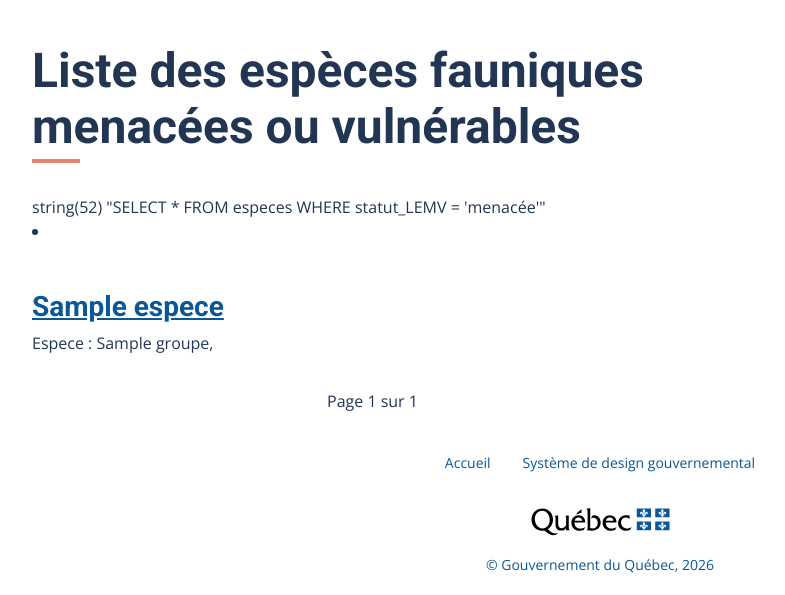
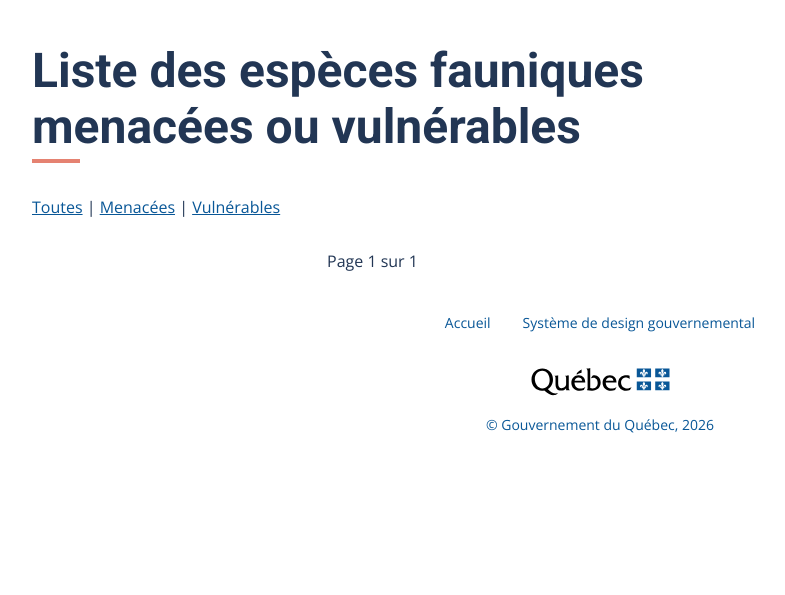
Before and after one commit to EG-1000/p1-objectif-biodiversite, a PHP site: the page made by especes/index.php in a window 1280 px wide. Shown: the part 165-760 px from the top of the page, without its empty margins (40-825 px from the left). Run offline with PHP 8.4, Linux system fonts and the light colour scheme; tables that the repository leaves empty or names only in its code hold one stand-in row (values such as "Sample post").

Commit message:
navigation si espece menace ou vulnerable ou tout statut

```diff
--- a/especes/index.php
+++ b/especes/index.php
@@ -72,30 +72,20 @@ $enregistrementDepart = $strIdPage * $nbEspeceParPage;
         <div class="qc-container">
             <h1 class="qc-mb-4">Liste des espèces fauniques menacées ou vulnérables</h1>
             <section>
-                <?php
-                if (isset($_GET['statut_LEMV'])) {
-                    $statut = $_GET['statut_LEMV'];
-                } else {
-                    $statut = '';
-                }
-                $strIdEspece = isset($_GET['id_espece']) ? (int) $_GET['id_espece'] : 0;
-                $strStatut = $statut;
-                $strrequetestatut = "SELECT * FROM especes WHERE statut_LEMV = 'menacée'";
-                var_dump($strrequetestatut);
-                $resultatStatut = $pdoConnexion->query($strrequetestatut);
-                $sectionStatut = $resultatStatut->fetchAll(PDO::FETCH_ASSOC);
-                $resultatStatut->closeCursor();
-                for ($i = 0; $i < count($sectionStatut); $i++) {
-                    echo "<a href='index.php?id=" . $sectionStatut[$i]["id"] . "'>"
-                        . $sectionStatut[$i]["nom_francais"] . "</a><br>";
-                }
-                ?>
+                <a href="index.php">Toutes</a> |
+                <a href="index.php?statut_LEMV=menacée">Menacées</a> |
+                <a href="index.php?statut_LEMV=vulnérable">Vulnérables</a>
 
 
             </section>
             <?php
-            $strRequeteespece = "SELECT especes.id AS id_espece, nom_scientifique, nom_francais, statut_LEMV FROM especes ORDER BY nom_francais
-            LIMIT " . $enregistrementDepart . ', ' . $nbEspeceParPage;
+            $strRequeteespece = "SELECT especes.id AS id_espece, nom_scientifique, nom_francais, statut_LEMV FROM especes";
+
+            if (isset($_GET['statut_LEMV']) && $_GET['statut_LEMV'] != '' && ($_GET['statut_LEMV'] == 'menacée' || $_GET['statut_LEMV'] == 'vulnérable')) {
+                $strRequeteespece .= " WHERE statut_LEMV = '" . $_GET['statut_LEMV'] . "'";
+            }
+
+            $strRequeteespece .= " ORDER BY nom_francais LIMIT " . $enregistrementDepart . ', ' . $nbEspeceParPage;
             if ($strIdGroupe != 0) {
                 $strRequete2 = 'SELECT COUNT(*) AS nbEnregistrement FROM especes INNER JOIN groupes ON especes.id_groupe = groupes.id WHERE groupes.id=' . $strIdGroupe;
             } else {
@@ -131,13 +121,25 @@ $enregistrementDepart = $strIdPage * $nbEspeceParPage;
                 <?php }
             if ($nbPages > 1) {
                 for ($cpt = 0; $cpt < $nbPages; $cpt++) { ?>
-                    <a href='index.php?id_page=<?php echo ($cpt); ?>&id_groupe=<?php echo ($strIdGroupe); ?>'><?php echo ($cpt + 1); ?></a>
-                <?php }
-            }
+                    <?php if (isset($_GET['statut_LEMV']) && $_GET['statut_LEMV'] != '' && ($_GET['statut_LEMV'] == 'menacée' || $_GET['statut_LEMV'] == 'vulnérable')) { ?>
+                        <a href='index.php?id_page=<?php echo ($cpt); ?>&id_groupe=<?php echo ($strIdGroupe); ?>&statut_LEMV=<?php echo ($_GET['statut_LEMV']); ?>'><?php echo ($cpt + 1); ?></a>
+                    <?php } else { ?>
+                        <a href='index.php?id_page=<?php echo ($cpt); ?>&id_groupe=<?php echo ($strIdGroupe); ?>'><?php echo ($cpt + 1); ?></a>
+                    <?php }
+                    ?>
+                <?php } ?>
 
-            if ($strIdPage < $nbPages - 1) { ?>
-                <a href='index.php?id_page=<?php echo ($strIdPage + 1); ?>&id_groupe=<?php echo ($strIdGroupe); ?>'>Page suivante</a>
+
+                <?php if ($strIdPage < $nbPages - 1) { ?>
+                    <?php if (isset($_GET['statut_LEMV']) && $_GET['statut_LEMV'] != '' && ($_GET['statut_LEMV'] == 'menacée' || $_GET['statut_LEMV'] == 'vulnérable')) { ?>
+                        <a href='index.php?id_page=<?php echo ($strIdPage + 1); ?>&id_groupe=<?php echo ($strIdGroupe); ?>&statut_LEMV=<?php echo ($_GET['statut_LEMV']); ?>'>Page suivante</a>
+                    <?php } else { ?>
+                        <a href='index.php?id_page=<?php echo ($strIdPage + 1); ?>&id_groupe=<?php echo ($strIdGroupe); ?>'>Page suivante</a>
+                    <?php } ?>
+                <?php } ?>
             <?php } ?>
+
+
         </div>
 
         <p class="qc-pagination__info"> Page <?php echo " " . ($strIdPage + 1); ?> sur <?php echo ($nbPages); ?></p>
```
